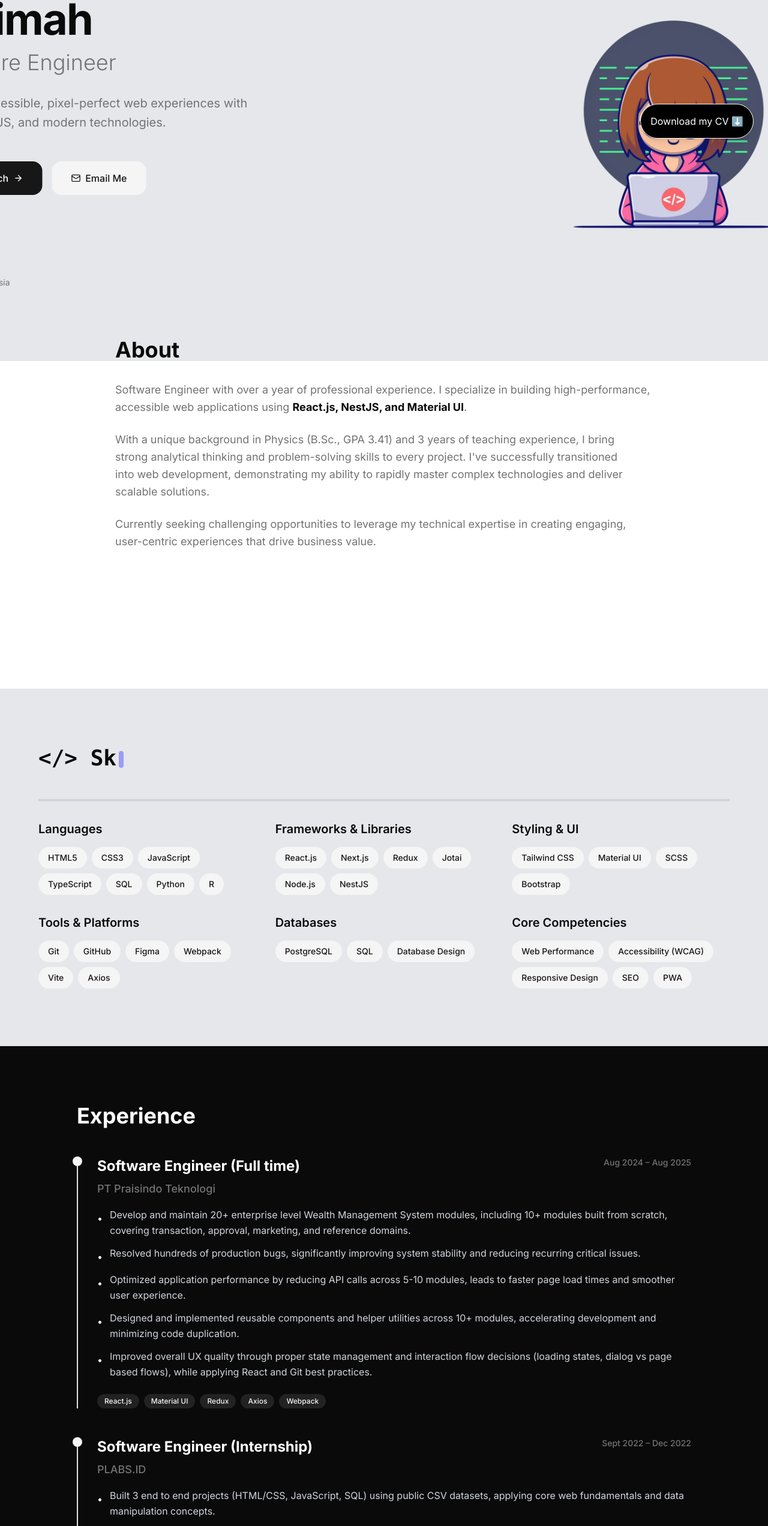
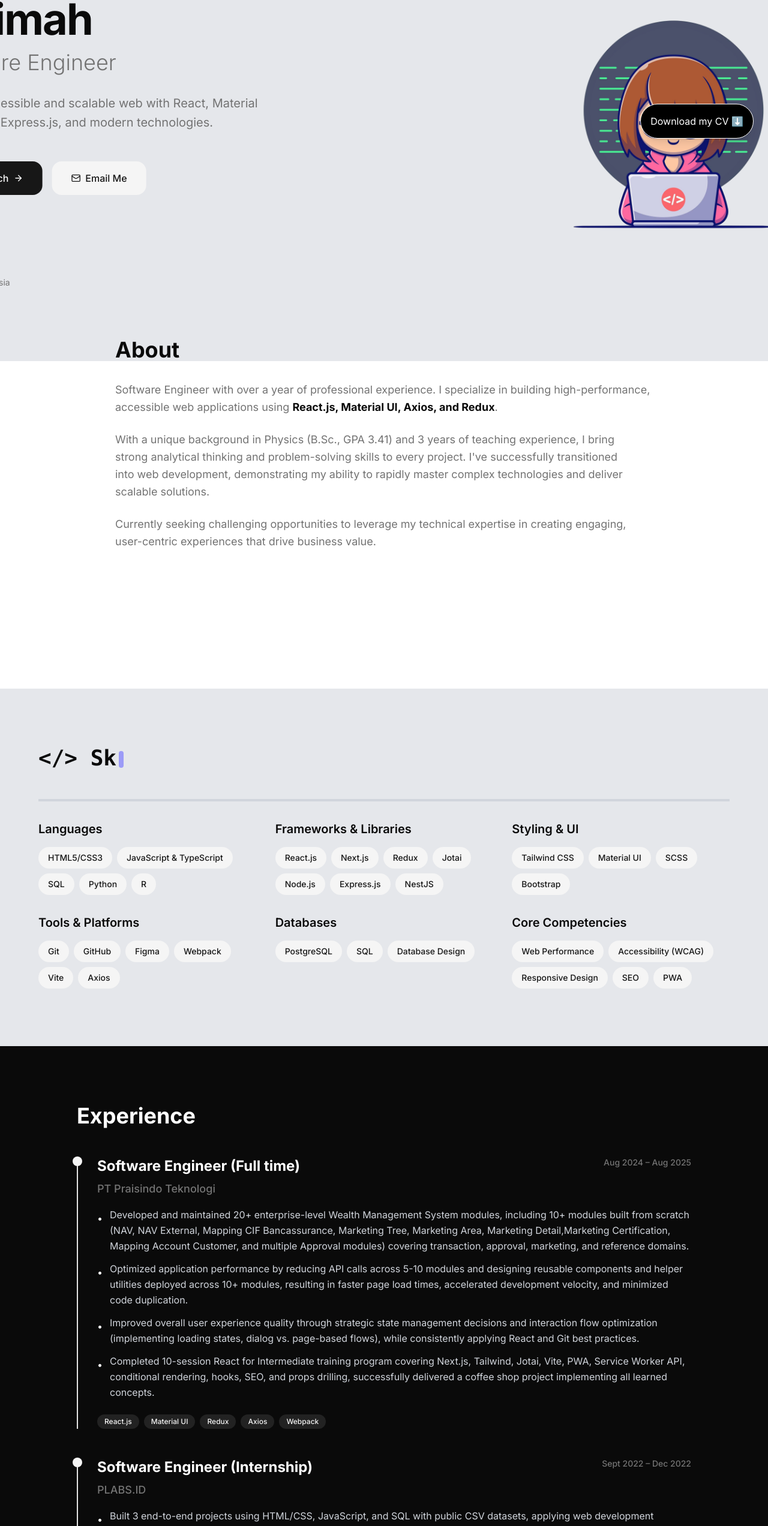
Before and after one commit to ratukf/portfolio, a Next.js app: page / in a window 1280 px wide. Shown: the part 198-2742 px from the top of the page at 60% size. Built offline with nearby package versions, Linux system fonts and the light colour scheme.

Commit message:
chore: update description and work experience

```diff
--- a/components/about.tsx
+++ b/components/about.tsx
@@ -23,7 +23,7 @@ export function About() {
               specialize in building high-performance, accessible web
               applications using{" "}
               <strong className="text-foreground">
-                React.js, NestJS, and Material UI
+                React.js, Material UI, Axios, and Redux
               </strong>
               .
             </p>
--- a/components/experience.tsx
+++ b/components/experience.tsx
@@ -5,11 +5,10 @@ const experiences = [
     period: "Aug 2024 – Aug 2025",
     location: "Jakarta Selatan",
     achievements: [
-      "Develop and maintain 20+ enterprise level Wealth Management System modules, including 10+ modules built from scratch, covering transaction, approval, marketing, and reference domains.",
-      "Resolved hundreds of production bugs, significantly improving system stability and reducing recurring critical issues.",
-      "Optimized application performance by reducing API calls across 5-10 modules, leads to faster page load times and smoother user experience.",
-      "Designed and implemented reusable components and helper utilities across 10+ modules, accelerating development and minimizing code duplication.",
-      "Improved overall UX quality through proper state management and interaction flow decisions (loading states, dialog vs page based flows), while applying React and Git best practices.",
+      " Developed and maintained 20+ enterprise-level Wealth Management System modules, including 10+ modules built from scratch (NAV, NAV External, Mapping CIF Bancassurance, Marketing Tree, Marketing Area, Marketing Detail,Marketing Certification, Mapping Account Customer, and multiple Approval modules) covering transaction, approval, marketing, and reference domains.",
+      "Optimized application performance by reducing API calls across 5-10 modules and designing reusable components and helper utilities deployed across 10+ modules, resulting in faster page load times, accelerated development velocity, and minimized code duplication.",
+      "Improved overall user experience quality through strategic state management decisions and interaction flow optimization (implementing loading states, dialog vs. page-based flows), while consistently applying React and Git best practices.",
+      "Completed 10-session React for Intermediate training program covering Next.js, Tailwind, Jotai, Vite, PWA, Service Worker API, conditional rendering, hooks, SEO, and props drilling, successfully delivered a coffee shop project implementing all learned concepts.",
     ],
     tags: ["React.js", "Material UI", "Redux", "Axios", "Webpack"],
   },
@@ -31,9 +30,8 @@ const experiences = [
     period: "Sept 2022 – Dec 2022",
     location: "Bandung",
     achievements: [
-      "Built 3 end to end projects (HTML/CSS, JavaScript, SQL) using public CSV datasets, applying core web fundamentals and data manipulation concepts.",
-      "Communicated technical progress through daily stand ups and written documentation, demonstrating accountability and clear technical articulation.",
-      "Presented completed projects to senior engineers and academic supervisors, validating problem solving approach and implementation quality.",
+      "Built 3 end-to-end projects using HTML/CSS, JavaScript, and SQL with public CSV datasets, applying web development fundamentals and data manipulation while communicating technical progress through daily stand-ups and comprehensive documentation.",
+      "Presented completed projects to senior engineers and academic supervisors, validating problem-solving approach, implementation quality, and demonstrating accountability through clear technical articulation.",
     ],
     tags: ["HTML", "CSS", "JavaScript", "SQL", "Web Development"],
   },
@@ -43,9 +41,8 @@ const experiences = [
     period: "Feb 2021 – May 2022",
     location: "Sumedang",
     achievements: [
-      "Applied algorithmic problem solving using Python to implement and compare numerical methods (Bisection, Newton Raphson, Secant, Runge Kutta, Least Squares), strengthening computational thinking and solution accuracy.",
-      "Mentored 8 student projects in Algorithms & Numerical Methods, guiding solution design, debugging, and implementation in Python.",
-      "Evaluated and reviewed 330+ practical reports, enforcing coding correctness, algorithm efficiency, and adherence to problem solving standards.",
+      "Applied and taught algorithmic problem-solving using Python, implementing numerical methods (Bisection, Newton-Raphson, Secant, Regula Falsi, Runge-Kutta, Least Squares, Euler) while mentoring 12 student projects in Algorithms & Numerical Methods, guiding solution design, debugging, and implementation.",
+      "Evaluated 330+ practical reports, enforcing coding correctness, algorithm efficiency, and adherence to problem-solving standards to strengthen computational thinking and solution accuracy.",
     ],
     tags: ["Matlab", "Python", "Algorithm Design"],
   },
--- a/components/hero.tsx
+++ b/components/hero.tsx
@@ -67,8 +67,8 @@ export function Hero() {
             animate={{ opacity: 1, y: 0 }}
             transition={{ duration: 0.6, delay: 0.3 }}
           >
-            Building accessible, pixel-perfect web experiences with React,
-            NestJS, and modern technologies.
+            Building accessible and scalable web with React, Material UI,
+            Node.js, Express.js, and modern technologies.
           </motion.p>
 
           <motion.div
--- a/components/skills.tsx
+++ b/components/skills.tsx
@@ -5,11 +5,19 @@ import { useEffect, useState } from "react";
 const skillCategories = [
   {
     title: "Languages",
-    skills: ["HTML5", "CSS3", "JavaScript", "TypeScript", "SQL", "Python", "R"],
+    skills: ["HTML5/CSS3", "JavaScript & TypeScript", "SQL", "Python", "R"],
   },
   {
     title: "Frameworks & Libraries",
-    skills: ["React.js", "Next.js", "Redux", "Jotai", "Node.js", "NestJS"],
+    skills: [
+      "React.js",
+      "Next.js",
+      "Redux",
+      "Jotai",
+      "Node.js",
+      "Express.js",
+      "NestJS",
+    ],
   },
   {
     title: "Styling & UI",
```
